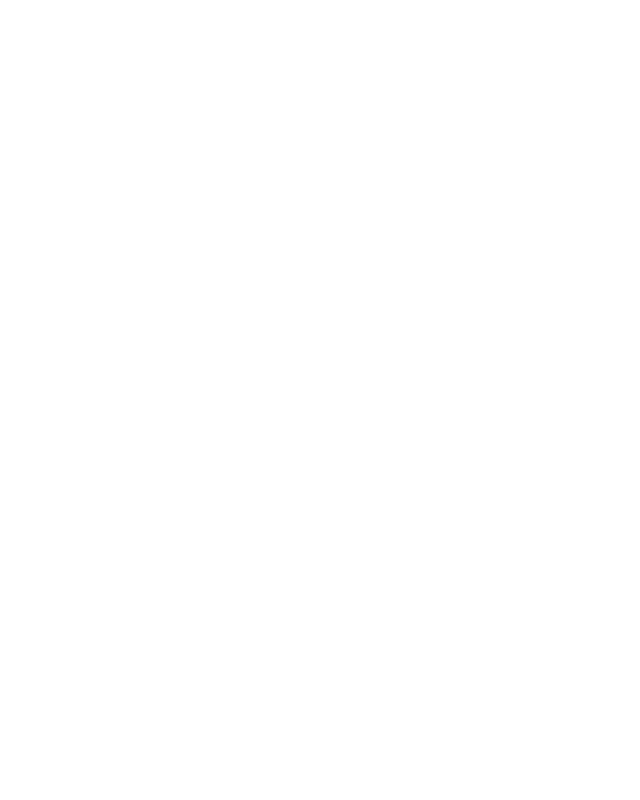
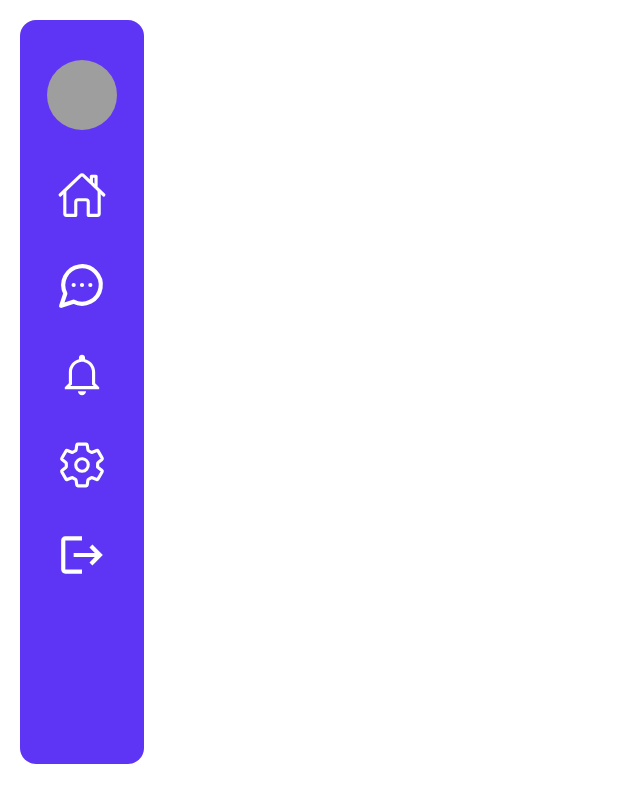
Before and after one commit to Methu-dev/chart-application, a React (Vite) app: page /home in a window 1280 px wide. Before the commit this address had no page. Shown: the whole page, without its empty margins (0-640 px from the left). Built offline with nearby package versions, Linux system fonts and the light colour scheme; grey boxes are pictures that could not be loaded.

Commit message:
design side bar

```diff
--- a/src/App.jsx
+++ b/src/App.jsx
@@ -1,13 +1,15 @@
 import React from 'react'
-import SingUp from './Pages'
 import { BrowserRouter, Routes, Route } from "react-router";
 import Singin from './Pages/SingIn/Singin';
+import SingUp from './Pages/Index';
+import Home from './Pages/Home/Home';
 
 function App() {
   return (
     <BrowserRouter>
     <Routes>
       <Route path="/singup" element={<SingUp />} />
+      <Route path="/home" element={<Home />} />
       <Route path="/singin" element={<Singin />} />
     </Routes>
   </BrowserRouter>
--- /dev/null
+++ b/src/Components/HomeComponent/Sidebar.jsx
@@ -0,0 +1,66 @@
+import React from 'react'
+import { IoMdNotificationsOutline } from 'react-icons/io'
+import { IoCloudUploadOutline, IoHomeOutline, IoSettingsOutline } from 'react-icons/io5'
+import { LuMessageCircleMore } from 'react-icons/lu'
+import { MdLogout } from 'react-icons/md'
+
+function Sidebar() {
+  const navigation = [
+    {
+      id: 1,
+      icon: <IoHomeOutline />
+    },
+
+    {
+      id: 2,
+      icon: <LuMessageCircleMore />
+    },
+
+    {
+      id: 3,
+      icon: <IoMdNotificationsOutline />
+
+    },
+
+    {
+      id: 4,
+      icon: <IoSettingsOutline />
+    },
+
+    {
+      id: 5,
+      icon: <MdLogout />
+    },
+  ]
+  return (
+    <div>
+        <div>
+        <div className="w-[10%] h-[93vh] rounded-2xl bg-[#5F35F5]">
+         <div className='flex justify-center items-center'>
+         <div className='w-[70px] mt-10 h-[70px] rounded-full relative cursor-pointer group'>
+            <picture>
+              <img src="https://i.ibb.co.com/JRyz8B3Y/IMG-6210.jpg" alt="profile" className='w-full h-full object-cover rounded-full'/>
+            </picture>
+            <span className='absolute left-1/3 top-1/2 -translate-y-1/2 text-white text-2xl hidden group-hover:block'><IoCloudUploadOutline /></span>
+            {/* Navigation icon */}
+          </div>
+        </div>
+          <div className='flex flex-col items-center gap-y-10 justify-center mt-10'>
+               {
+                navigation.map((item)=>(
+                  <span className='text-white text-[50px]'key={item.icon}>{item.icon}
+            </span>
+                ))
+               }
+          <div>
+
+          </div>
+
+         </div>
+         </div>
+        </div>
+    </div>
+  )
+}
+
+export default Sidebar
--- /dev/null
+++ b/src/Pages/Home/Home.jsx
@@ -0,0 +1,12 @@
+import React from 'react'
+import Sidebar from '../../Components/HomeComponent/Sidebar'
+
+function Home() {
+  return (
+    <div className='p-5'>
+        <Sidebar />
+    </div>
+  )
+}
+
+export default Home
--- a/src/Pages/Index.jsx
+++ b/src/Pages/Index.jsx
@@ -11,6 +11,7 @@
 import { FaRegEye } from "react-icons/fa";
 import { FaEyeLowVision } from "react-icons/fa6";
 import myimage from "../../public/images.png"
+import { Link } from "react-router";
 
 const SingUp = () => {
   const auth = getAuth();
@@ -189,7 +190,7 @@
           </form>
 
           <p className="mt-5">
-            Already have an account ? <span>Sing In</span>
+            Already have an account ? <Link className="text-[#EA6C00] text-lg font-bold" to={'/singin'}>Sing In</Link>
           </p>
         </div>
       </div>
--- a/src/Pages/SingIn/Singin.jsx
+++ b/src/Pages/SingIn/Singin.jsx
@@ -4,6 +4,7 @@
 import './singin.css'
 import { getAuth, signInWithEmailAndPassword, GoogleAuthProvider, signInWithPopup } from "firebase/auth";
 import { getDatabase, ref, set } from "firebase/database";
+import { Link } from 'react-router';
 
 
 
@@ -93,6 +94,7 @@
           Login to Continue
           </button>
         </div>
+        <p className='text-white py-5'>Don’t have an account ? <Link className='text-[#EA6C00] text-lg font-bold'to={'/singup'}>Sign up</Link></p>
       </form>
     </div>
   </div>
```
